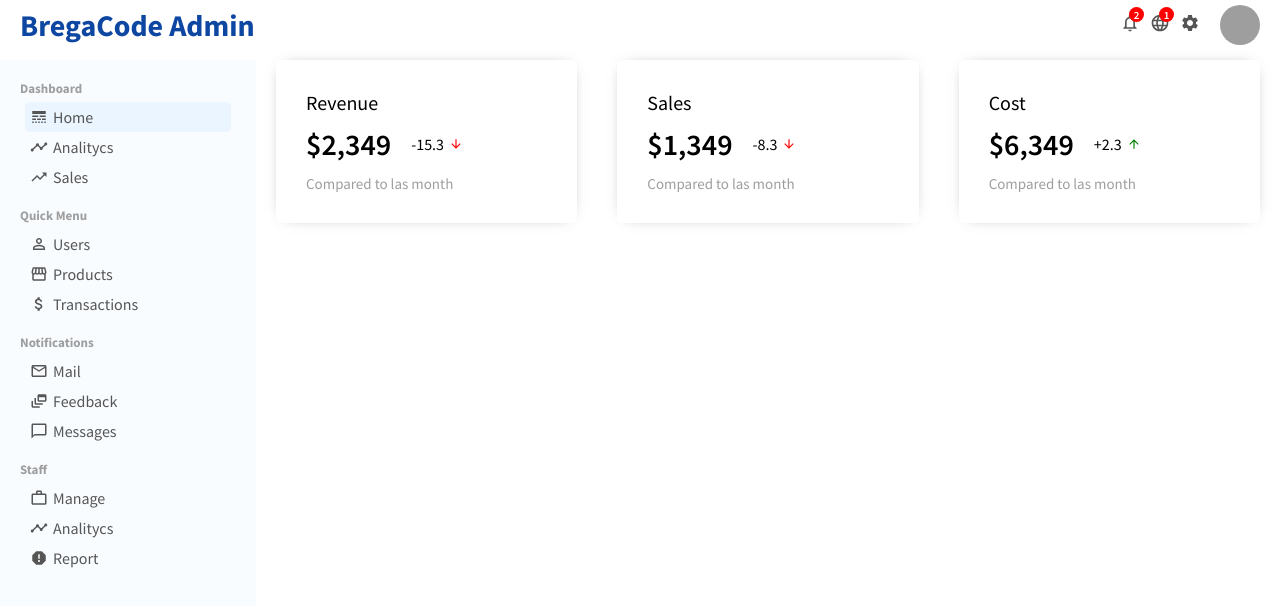
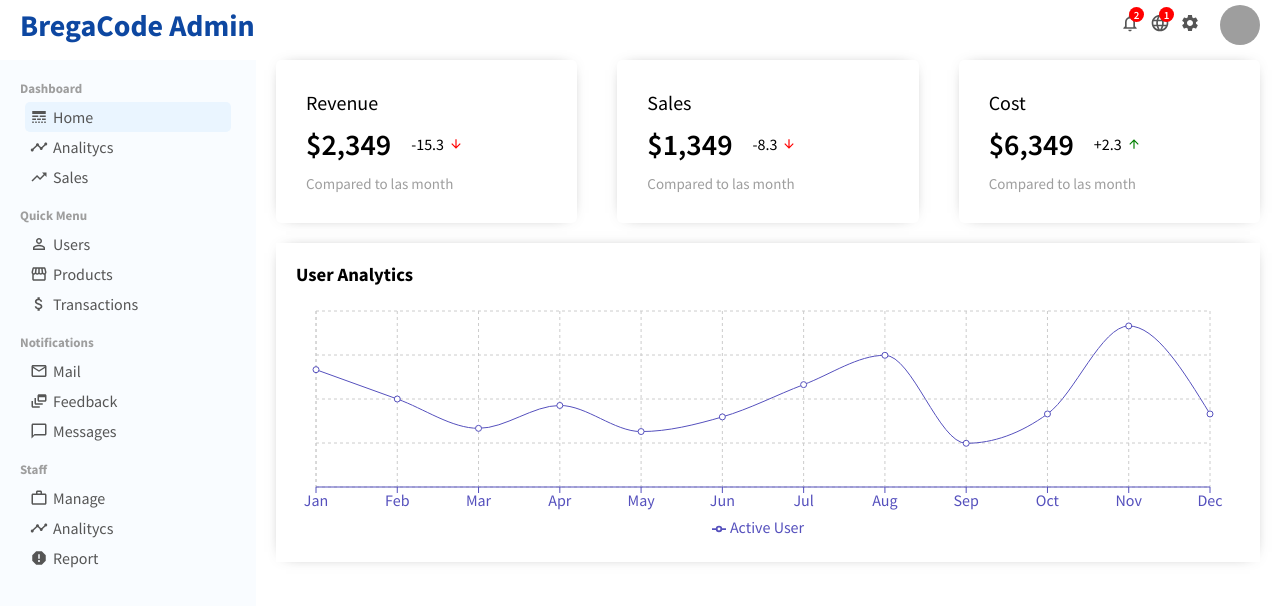
Before and after one commit to bregarulai/brega-admin, a React (Create React App) app: page / in a window 1280 px wide. Shown: the top 606 px of the page. Built offline with nearby package versions, Linux system fonts and the light colour scheme; grey boxes are pictures that could not be loaded.

Commit message:
created chart component

```diff
--- /dev/null
+++ b/src/components/Chart/chart.css
@@ -0,0 +1,10 @@
+.chart {
+    margin: 2rem;
+    padding: 2rem;
+    -webkit-box-shadow: 0px 0px 15px -10px rgba(0, 0, 0, 0.75);
+    box-shadow: 0px 0px 15px -10px rgba(0, 0, 0, 0.75);
+}
+
+.chartTitle {
+    margin-bottom: 2rem;
+}
--- /dev/null
+++ b/src/components/Chart/index.jsx
@@ -0,0 +1,40 @@
+import React from "react";
+import {
+  LineChart,
+  Line,
+  XAxis,
+  CartesianGrid,
+  Tooltip,
+  Legend,
+  ResponsiveContainer,
+} from "recharts";
+
+import "./chart.css";
+
+const Chart = ({ title, data, dataKey, grid }) => {
+  return (
+    <div className="chart">
+      <h3 className="chartTitle">{title}</h3>
+      <ResponsiveContainer width="100%" aspect={4 / 1}>
+        <LineChart
+          data={data}
+          margin={{
+            top: 5,
+            right: 30,
+            left: 20,
+            bottom: 5,
+          }}
+        >
+          <CartesianGrid strokeDasharray="3 3" />
+          <XAxis stroke="#5550bd" dataKey="name" />
+          <Tooltip />
+          <Legend />
+          <Line type="monotone" dataKey={dataKey} stroke="#5550bd" />
+          {grid && <CartesianGrid stroke="#e0dfdf" strokeDasharray="5 5" />}
+        </LineChart>
+      </ResponsiveContainer>
+    </div>
+  );
+};
+
+export default Chart;
--- /dev/null
+++ b/src/dummyData.js
@@ -0,0 +1,50 @@
+  export const userData = [
+    {
+      name: "Jan",
+      "Active User": 4000,
+    },
+    {
+      name: "Feb",
+      "Active User": 3000,
+    },
+    {
+      name: "Mar",
+      "Active User": 2000,
+    },
+    {
+      name: "Apr",
+      "Active User": 2780,
+    },
+    {
+      name: "May",
+      "Active User": 1890,
+    },
+    {
+      name: "Jun",
+      "Active User": 2390,
+    },
+    {
+      name: "Jul",
+      "Active User": 3490,
+    },
+    {
+      name: "Aug",
+      "Active User": 4490,
+    },
+    {
+      name: "Sep",
+      "Active User": 1490,
+    },
+    {
+      name: "Oct",
+      "Active User": 2490,
+    },
+    {
+      name: "Nov",
+      "Active User": 5490,
+    },
+    {
+      name: "Dec",
+      "Active User": 2490,
+    },
+  ];
--- a/src/pages/Home/index.jsx
+++ b/src/pages/Home/index.jsx
@@ -1,11 +1,19 @@
 import React from "react";
+import Chart from "../../components/Chart";
 import FeaturedInfo from "../../components/FeaturedInfo";
 import "./home.css";
+import { userData } from "../../dummyData";
 
 const Home = () => {
   return (
     <div className="home">
       <FeaturedInfo />
+      <Chart
+        title="User Analytics"
+        data={userData}
+        dataKey="Active User"
+        grid
+      />
     </div>
   );
 };
```
